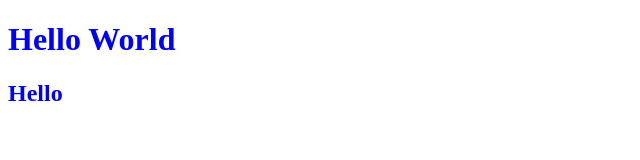
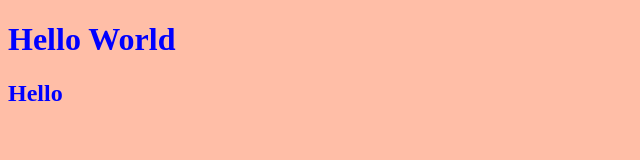
Before and after one commit to Simone823/htmlcss-hello, a plain HTML site: page index.html in a window 1280 px wide. Shown: the whole page, without its empty margins (0-640 px from the left). Drawn offline with Linux system fonts and the light colour scheme.

Commit message:
Aggiunta colore di sfondo in trasparenza sul body

```diff
--- a/style.css
+++ b/style.css
@@ -1,3 +1,7 @@
 * {
     color: blue;
 }
+
+body {
+    background-color: rgba(255, 127, 80, 0.5);
+}
```
